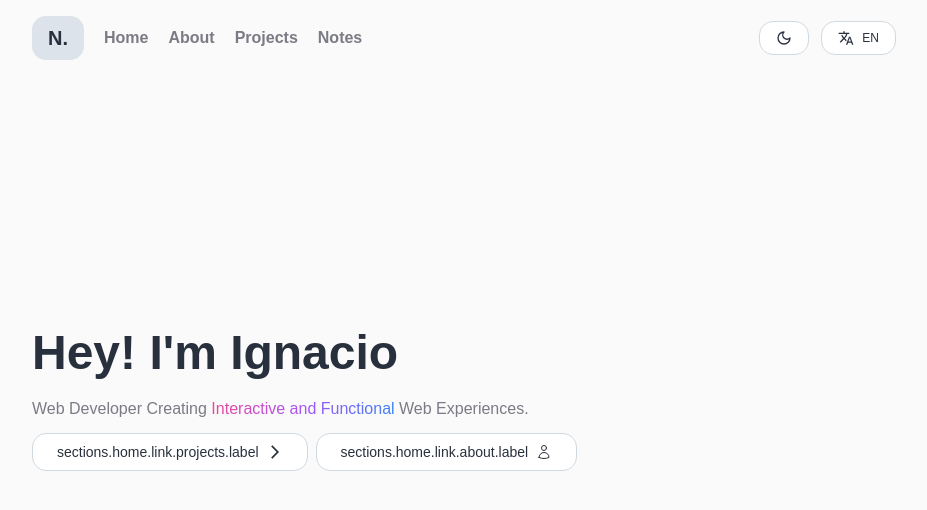
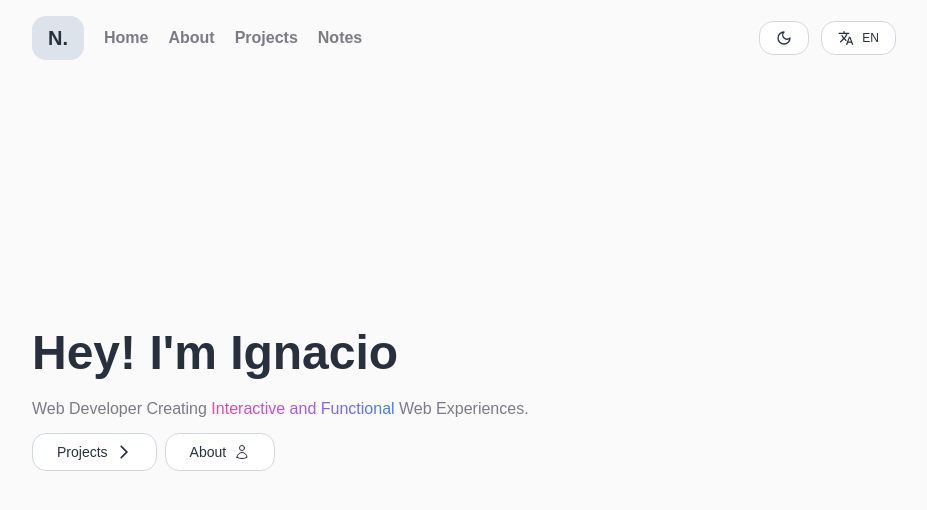
Before and after one commit to figueroaignacio/portfolio, a React (Vite) app: page / in a window 1280 px wide. Shown: the top 510 px of the page, without its empty margins (176-1103 px from the left). Built offline with nearby package versions, Linux system fonts and the light colour scheme; a web font is replaced by a local one.

Commit message:
feat: add remaining translates to home page

```diff
--- a/src/pages/Home.tsx
+++ b/src/pages/Home.tsx
@@ -16,12 +16,12 @@ export function Home() {
 
   const links: { href: string; label: string; icon: React.ReactNode }[] = [
     {
-      label: t("sections.home.link.projects.label"),
+      label: t("sections.home.links.projects.label"),
       href: "/projects",
       icon: <Chevron />,
     },
     {
-      label: t("sections.home.link.about.label"),
+      label: t("sections.home.links.about.label"),
       href: "/about",
       icon: <User />,
     },
```
